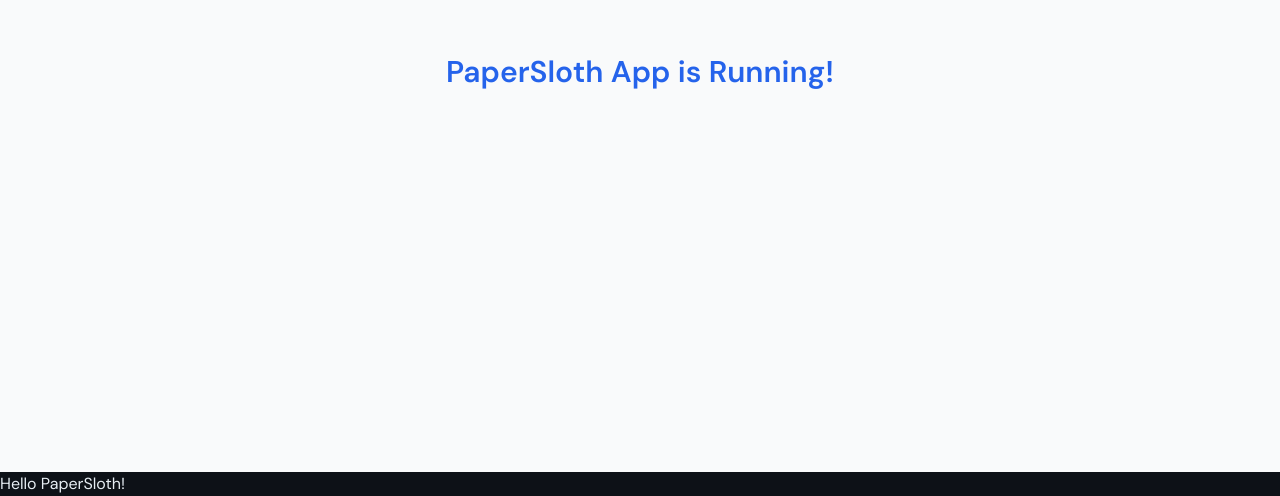
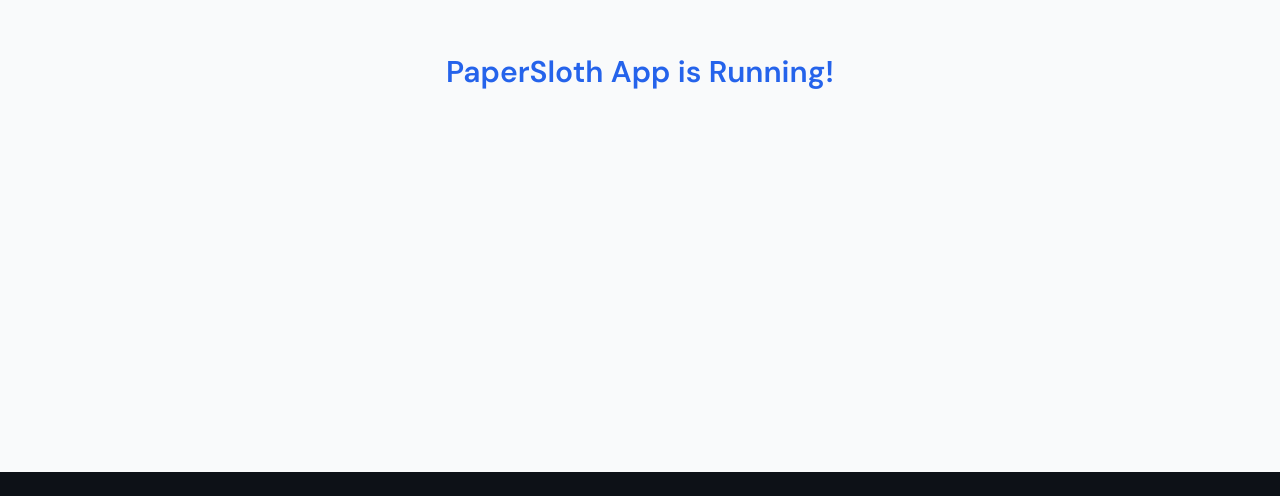
Before and after one commit to ziqqq-rgb/PaperSloth, a React (Vite) app in the folder frontend/: page / in a window 1280 px wide. Shown: the part 328-824 px from the top of the page. After the commit the page ends 800 px from the top, so only its background shows below. Built offline with nearby package versions, Linux system fonts and the light colour scheme.

Commit message:
fix main.tsx

```diff
--- a/frontend/src/main.tsx
+++ b/frontend/src/main.tsx
@@ -1,12 +1,10 @@
 import React from 'react'
 import ReactDOM from 'react-dom/client'
-import App from './App.tsx'
+import App from './app'
 import './index.css'
-import App from './app'
 
 ReactDOM.createRoot(document.getElementById('root')!).render(
   <React.StrictMode>
     <App />
-    <div>Hello PaperSloth!</div>
   </React.StrictMode>,
 )
```
